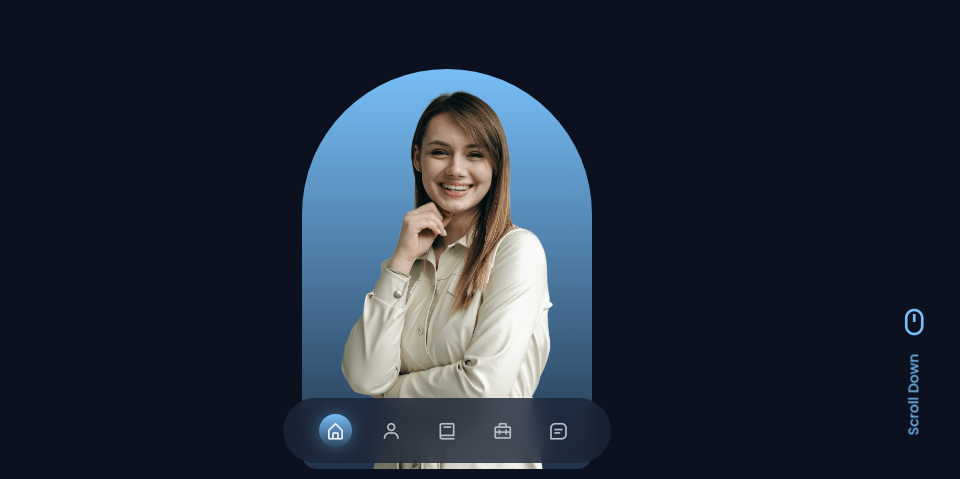
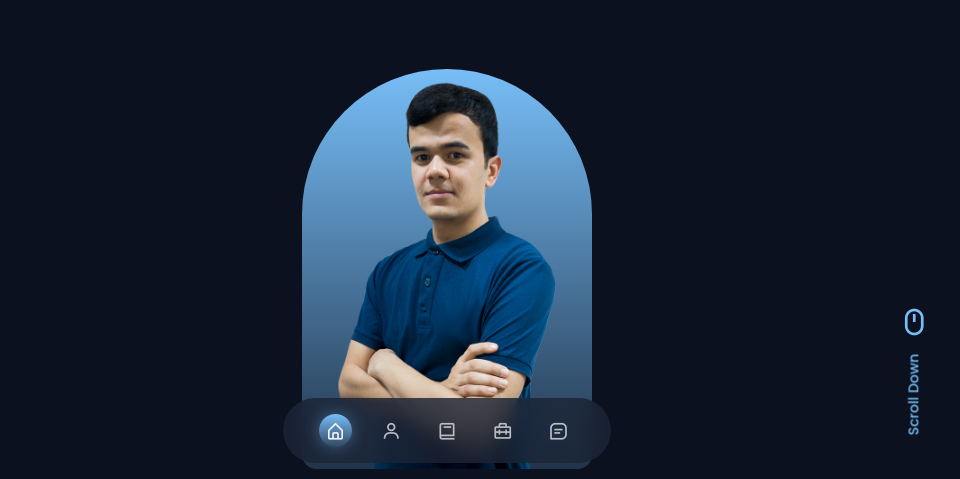
Before and after one commit to orazgulcayew/portfolio, a plain HTML site: page index.html in a window 1280 px wide. Shown: the part 321-800 px from the top of the page, 193-1153 px from the left. Drawn offline with nearby package versions, Linux system fonts and the light colour scheme.

Commit message:
Updated images

```diff
--- a/index.html
+++ b/index.html
@@ -99,7 +99,7 @@
                         </div>
                     </div>
                     <div class="home__handle">
-                        <img src="assets/img/perfil.png" alt="" class="home__img">
+                        <img src="assets/img/portfolio_img.png" alt="" class="home__img">
                     </div>
                     <div class="home__social">
                         <a href="https://www.instagram.com/orazgulcayew/" class="home__social-link">
```
Also changed, not shown: assets/img/about.jpg, assets/img/perfil.png (deleted), assets/img/portfolio_img.png (added).
